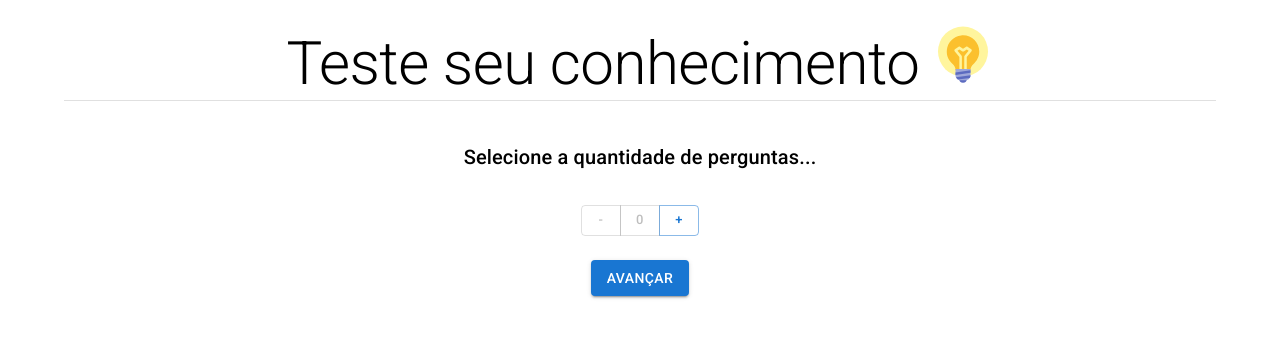
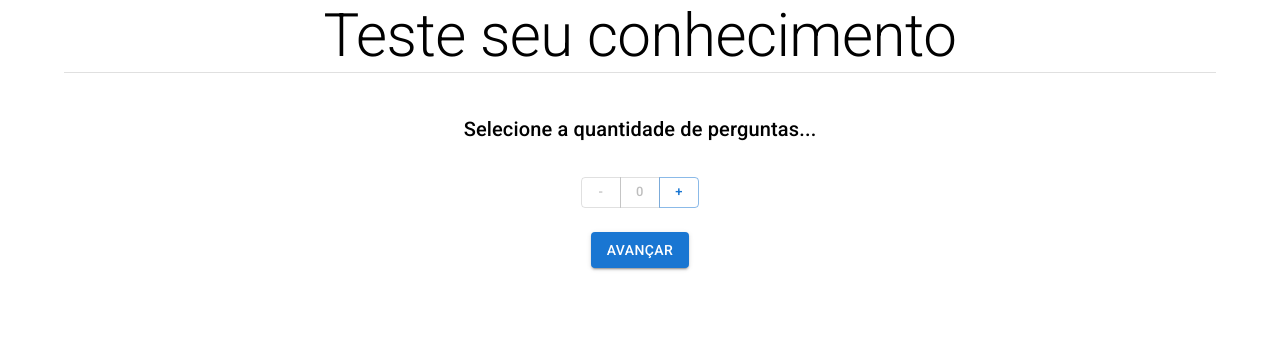
Before and after one commit to wylkerd/General-knowledge-test---React, a React (Create React App) app: page /confirmation in a window 1280 px wide. Shown: the top 338 px of the page. Built offline with nearby package versions, Linux system fonts and the light colour scheme.

Commit message:
Created Router and using Typescript

```diff
--- a/package.json
+++ b/package.json
@@ -14,6 +14,7 @@
     "react-dom": "^17.0.2",
     "react-icons": "^4.3.1",
     "react-scripts": "4.0.3",
+    "typescript": "^4.5.4",
     "web-vitals": "^1.1.2"
   },
   "scripts": {
@@ -39,5 +40,8 @@
       "last 1 firefox version",
       "last 1 safari version"
     ]
+  },
+  "devDependencies": {
+    "@types/react-dom": "^17.0.11"
   }
 }
--- a/src/App.js
+++ b/src/App.tsx
@@ -1,9 +1,9 @@
 import * as React from 'react';
-import { InitialPage } from './Pages/InitialPage';
+import Routes from './Routes';
 
 function App() {
   return (
-    <InitialPage/>
+    <Routes/>
   )
 }
 
--- a/src/Components/CounterComponent.js
+++ b/src/Components/CounterComponent.tsx
@@ -15,7 +15,7 @@ function CounterComponent()  {
     };
 
     useEffect(() => {
-        window.sessionStorage.setItem('counter', counter);
+        window.sessionStorage.setItem('counter', String(counter));
     },[counter]);
 
     return (
--- a/src/Pages/ConfirmationPage.js
+++ b/src/Pages/ConfirmationPage.tsx
@@ -2,10 +2,8 @@ import React from 'react';
 import { Button, Container, Divider, Typography } from '@mui/material'
 import CounterComponent from '../Components/CounterComponent';
 
-export function InitialPage() {
-    const [amount, setAmount] = window.sessionStorage.getItem('amount') ? JSON.parse(window.sessionStorage.getItem('amount')) : 0;
+export default function InitialPage() {
 
-    console.log(amount);
     return (
         <>
             <Container>
--- a/src/Pages/InitialPage.js
+++ b/src/Pages/InitialPage.tsx
@@ -3,7 +3,7 @@ import { Button, Container, Divider, Typography } from '@mui/material'
 import CounterComponent from '../Components/CounterComponent';
 import { FcIdea } from "react-icons/fc";
 
-export function InitialPage() {
+export default function InitialPage() {
     return (
         <>
             <Container>
--- /dev/null
+++ b/src/Routes.tsx
@@ -0,0 +1,23 @@
+import React from "react";
+import {
+    BrowserRouter,
+    Routes as Switch,
+    Route
+  } from "react-router-dom";
+
+import InitialPage from "./Pages/InitialPage";
+import ConfirmationPage from "./Pages/ConfirmationPage";
+
+
+const Routes = () => {
+   return(
+       <BrowserRouter>
+        <Switch>
+            <Route path="/" element={<InitialPage/>} />
+            <Route path="/confirmation" element={<ConfirmationPage/>} />
+        </Switch>
+       </BrowserRouter>
+   )
+}
+
+export default Routes;
--- /dev/null
+++ b/src/react-app-env.d.ts
@@ -0,0 +1 @@
+/// <reference types="react-scripts" />
```
Also changed, not shown: tsconfig.json (added, +26 -0 lines), src/index.tsx (renamed from src/index.js), 1 other file (tests, documents, lock files or other folders).
